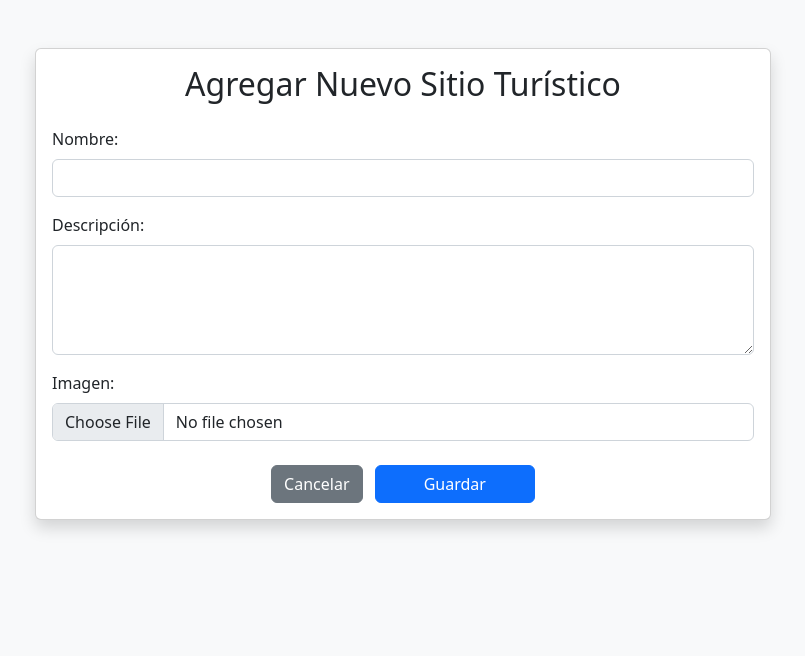
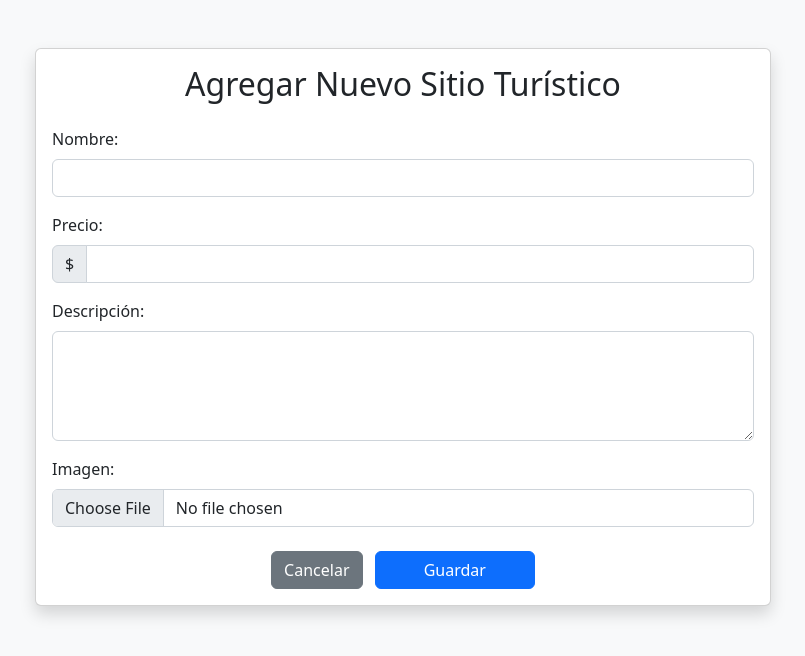
Before and after one commit to JDTWOR/CRUD-Paisajes, a Node server app: page /paisajes/agregar in a window 1280 px wide. Shown: the top 656 px of the page, without its empty margins (237-1042 px from the left). Run offline with Node 20, Linux system fonts and the light colour scheme; some libraries are stand-ins or nearby versions.

Commit message:
poder agregar imagenes con sus elementos

```diff
--- a/index.js
+++ b/index.js
@@ -15,6 +15,7 @@ connectDB();
 app.use(express.json());
 app.use(express.urlencoded({ extended: true }));
 app.use(express.static(path.join(__dirname, 'public')));
+app.use('/uploads', express.static(path.join(__dirname, 'public/uploads')));
 
 const uploadDir = path.join(__dirname, 'public/uploads');
 if (!require('fs').existsSync(uploadDir)){
--- a/routes/paisajeRoutes.js
+++ b/routes/paisajeRoutes.js
@@ -25,18 +25,29 @@ router.get('/agregar', (req, res) => {
 // Ruta para procesar el formulario
 router.post('/agregar', upload.single('imagen'), async (req, res) => {
     try {
-        const { nombre, descripcion } = req.body;
+        const { nombre, descripcion, precio } = req.body;
+
+        // Verificar que se haya subido una imagen
+        if (!req.file) {
+            throw new Error('La imagen es obligatoria');
+        }
+
+        // Crear el nuevo paisaje
         const nuevoPaisaje = new Paisaje({
             nombre,
             descripcion,
-            imagen: req.file ? `/uploads/${req.file.filename}` : ''
+            precio: parseFloat(precio),
+            imagen: `/uploads/${req.file.filename}` // Guardamos la ruta relativa
         });
 
+        // Guardar en la base de datos
         await nuevoPaisaje.save();
+
+        // Redireccionar con mensaje de éxito
         res.redirect('/paisajes?mensaje=Sitio turístico agregado correctamente&tipo=success');
     } catch (error) {
         console.error('Error al guardar:', error);
-        res.redirect('/paisajes?mensaje=Error al agregar el sitio turístico&tipo=error');
+        res.redirect('/paisajes?mensaje=Error: ' + error.message + '&tipo=error');
     }
 });
 
--- a/views/paisajes/agregar.ejs
+++ b/views/paisajes/agregar.ejs
@@ -18,6 +18,14 @@
                             <div class="mb-3">
                                 <label for="nombre" class="form-label">Nombre:</label>
                                 <input type="text" class="form-control" id="nombre" name="nombre" required>
+                            </div>
+
+                            <div class="mb-3">
+                                <label for="precio" class="form-label">Precio:</label>
+                                <div class="input-group">
+                                    <span class="input-group-text">$</span>
+                                    <input type="number" class="form-control" id="precio" name="precio" step="0.01" min="0" required>
+                                </div>
                             </div>
 
                             <div class="mb-3">
@@ -42,31 +50,5 @@
     </div>
 
     <script src="https://cdn.jsdelivr.net/npm/bootstrap@5.2.3/dist/js/bootstrap.bundle.min.js"></script>
-    <script>
-        document.getElementById('formPaisaje').addEventListener('submit', function(e) {
-            e.preventDefault();
-
-            const formData = new FormData(this);
-
-            fetch('/paisajes/agregar', {
-                method: 'POST',
-                body: formData
-            })
-            .then(response => {
-                if (response.redirected) {
-                    window.location.href = response.url;
-                }
-            })
-            .catch(error => {
-                Swal.fire({
-                    title: 'Error',
-                    text: 'Hubo un error al agregar el sitio turístico',
-                    icon: 'error',
-                    confirmButtonText: 'Ok',
-                    confirmButtonColor: '#dc3545'
-                });
-            });
-        });
-    </script>
 </body>
 </html>
--- a/views/paisajes/index.ejs
+++ b/views/paisajes/index.ejs
@@ -26,10 +26,11 @@
                                 <% paisajes.forEach(paisaje => { %>
                                     <div class="col-md-4 mb-4">
                                         <div class="card h-100">
-                                            <img src="<%= paisaje.imagen %>" class="card-img-top" alt="<%= paisaje.nombre %>">
+                                            <img src="<%= paisaje.imagen %>" class="card-img-top" alt="<%= paisaje.nombre %>" style="height: 200px; object-fit: cover;">
                                             <div class="card-body">
                                                 <h5 class="card-title"><%= paisaje.nombre %></h5>
                                                 <p class="card-text"><%= paisaje.descripcion %></p>
+                                                <p class="card-text"><strong>Precio: </strong>$<%= paisaje.precio.toFixed(2) %></p>
                                             </div>
                                             <div class="card-footer bg-transparent border-0">
                                                 <div class="d-flex justify-content-end gap-2">
```
Also changed, not shown: config/database.js (+10 -7 lines), models/paisajeModel.js (+7 -7 lines), 3 other files.
